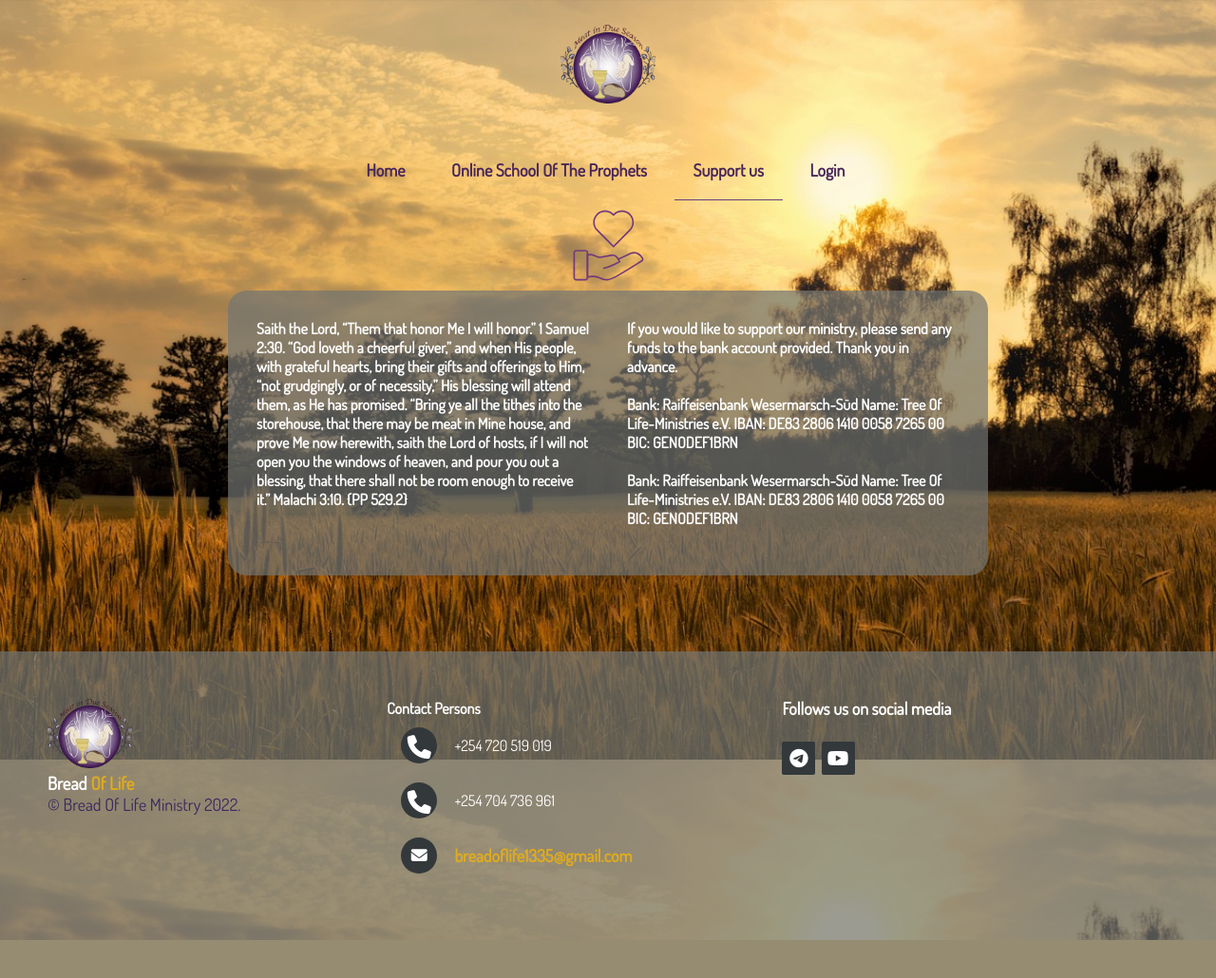
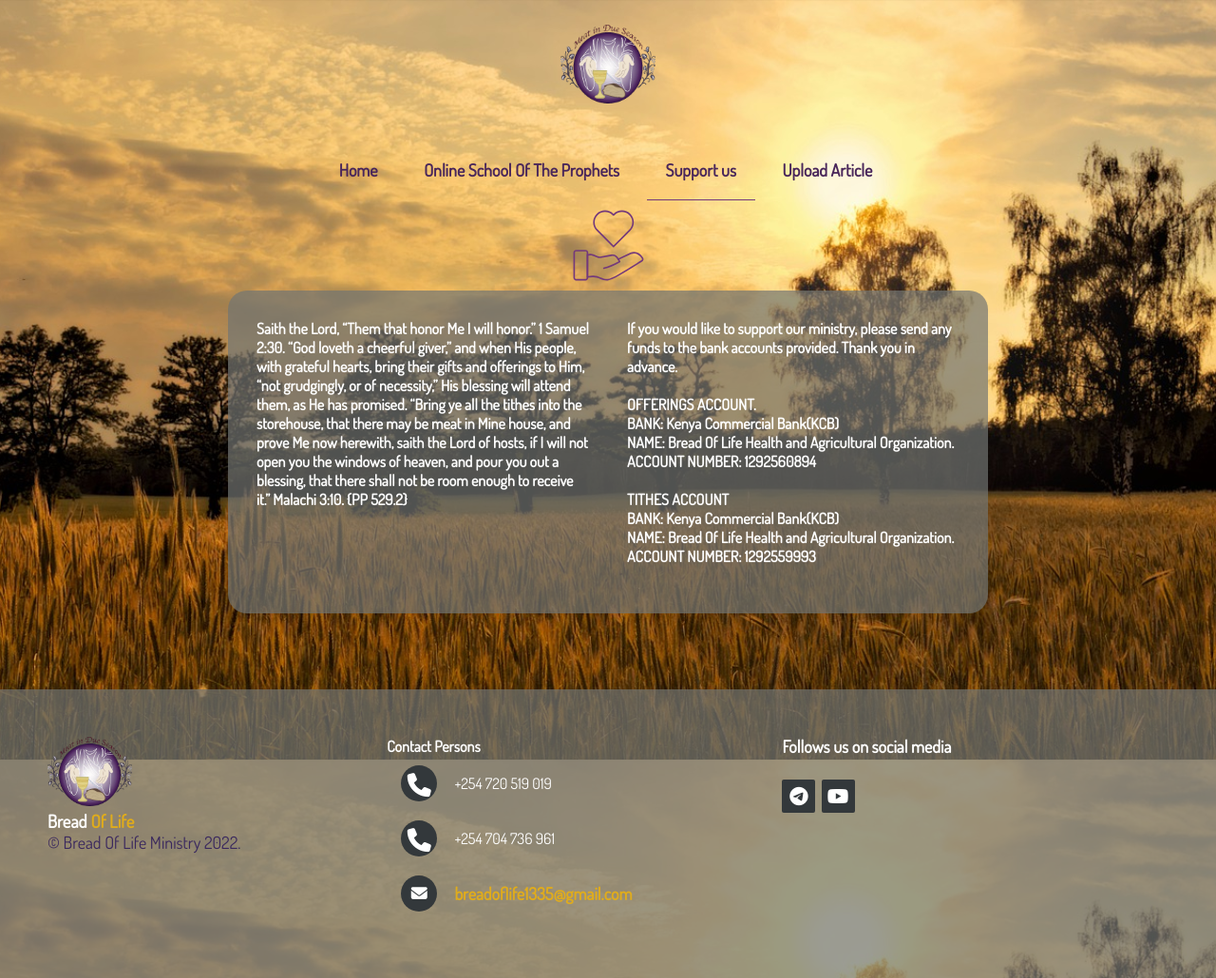
Before and after one commit to kennankole/heroku-deploy-demo, a Flask app: page /support in a window 1280 px wide. Shown: the whole page at 95% size. Before the commit the page ends 990 px from the top, so only its background shows below. Run offline with Flask 2, Linux system fonts and the light colour scheme; some libraries are stand-ins or nearby versions.

Commit message:
Suspended the authentication functionality - Removed login requirement for file upload - Removed login and logout urls from base.html

```diff
--- a/app/routes.py
+++ b/app/routes.py
@@ -34,59 +34,54 @@ def school():
 
 
 # @login_required
-@home.route('/articles/<int:id>/', methods=['POST', 'GET'])
-def upload_articles(id):
-    if current_user.email in authorize_emails:
-        user = User.query.filter_by(id=id).first()
-        if request.method == 'POST':
-            if 'file' not in request.files:
-                flash('No file part')
-            file = request.files['file']
-            name = request.form['name']
-            if file.filename == '':
-                flash('No file selected')
-                return redirect(url_for('home.upload_articles'))
-            if file and allowed_file(file.filename):
-                filename = secure_filename(file.filename)
-                # save the Uploaded file
-                # file.save(os.path.join(app.root_path, 'static/documents', filename))
-                file.save(os.path.join(app.root_path, 'media/documents', filename))
-                #Generate a thumbnail from the PDF
-                file_thumbnail = pdf_thumbnail(filename)
-                image_name = file_thumbnail.split('/')
-                #Save the generated thumbnail
-                thumbnail_path = save_photo(file_thumbnail)
+@home.route('/articles', methods=['POST', 'GET'])
+def upload_articles():
+    # if current_user.email in authorize_emails:
+        # user = User.query.filter_by(id=id).first()
+    if request.method == 'POST':
+        if 'file' not in request.files:
+            flash('No file part')
+        file = request.files['file']
+        name = request.form['name']
+        if file.filename == '':
+            flash('No file selected')
+            return redirect(url_for('home.upload_articles'))
+        if file and allowed_file(file.filename):
+            filename = secure_filename(file.filename)
+            # save the Uploaded file
+            file.save(os.path.join(app.root_path, 'static/documents', filename))
+            #Generate a thumbnail from the PDF
+            file_thumbnail = pdf_thumbnail(filename)
+            image_name = file_thumbnail.split('/')
+            #Save the generated thumbnail
+            thumbnail_path = save_photo(file_thumbnail)
 
 
-                new_article = Document(
-                    title=name,
-                    pdf_file=filename,
-                    pdf_thumbnail=thumbnail_path,
-                    author=user.unique_id
-                )
-                db.session.add(new_article)
-                db.session.commit()
+            new_article = Document(
+                title=name,
+                pdf_file=filename,
+                pdf_thumbnail=thumbnail_path,
+            )
+            db.session.add(new_article)
+            db.session.commit()
 
-            # Upload pdf file to s3 bucket.
-            # doc_path = os.path.join(app.root_path, 'static/documents', filename)
-            doc_path = os.path.join(app.root_path, 'media/documents', filename)
-            s3_pdf_file_upload(path=doc_path, filename=filename)
+        # Upload pdf file to s3 bucket.
+        doc_path = os.path.join(app.root_path, 'static/documents', filename)
+        s3_pdf_file_upload(path=doc_path, filename=filename)
 
-            # Upload pdf thumbnail to s3
-            # picture_path = os.path.join(app.root_path, 'static/photos', file_thumbnail)
-            picture_path = os.path.join(app.root_path, 'media/photos', file_thumbnail)
-            s3_pdf_thumbnail_file_upload(path=picture_path, filename=image_name[-1])
+        # Upload pdf thumbnail to s3
+        picture_path = os.path.join(app.root_path, 'static/photos', file_thumbnail)
+        s3_pdf_thumbnail_file_upload(path=picture_path, filename=image_name[-1])
 
 
-            return redirect(url_for('home.list_documents'))
-        return render_template('articles.html')
-    else:
-        return render_template('upload_404.html')
+        return redirect(url_for('home.list_documents'))
+    return render_template('articles.html')
+
 
 
 @home.route('/uploaded/files/<name>', methods=['GET', 'POST'])
 def uploaded_file(name):
-    return send_from_directory(os.path.join(app.root_path, 'media/documents'), name)
+    return send_from_directory(os.path.join(app.root_path, 'static/documents'), name)
 
 @home.route('/documents', methods=['GET', 'POST'])
 def list_documents():
--- a/app/templates/base.html
+++ b/app/templates/base.html
@@ -21,21 +21,13 @@
         <img src="{{ url_for('static', filename='photos/logo.png' )}}" alt="" class="logo" >
       </div>
     <nav class="nav">
-        {% if current_user.is_authenticated %}
         <a href="{{ url_for('home.home_page') }}" class="nav-link">Home</a>
-        <a href="{{ url_for('auth.logout') }}" class="nav-link">Logout</a>
+        <!-- <a href="{{ url_for('auth.logout') }}" class="nav-link">Logout</a> -->
         <a href="{{ url_for('home.school' ) }}" class="nav-link">Online School Of The Prophets</a>
         <a href="{{ url_for('home.support') }}" class="nav-link">Support us</a>
-        <a href="{{ url_for('auth.account' ) }}" class="nav-link">Profile</a>
-        {% if current_user.email in email %}
-        <a href="{{ url_for('home.upload_articles', id=current_user.id )}}" class="nav-link">Upload Article</a>
-        {% endif %}
-        {% else %}
-        <a href="{{ url_for('home.home_page') }}" class="nav-link">Home</a>
-        <a href="{{ url_for('home.school' ) }}" class="nav-link">Online School Of The Prophets</a>
-        <a href="{{ url_for('home.support') }}" class="nav-link">Support us</a>
-        <a href="{{ url_for('auth.login') }}" class="nav-link">Login</a>
-        {% endif %}
+        <!-- <a href="{{ url_for('auth.account' ) }}" class="nav-link">Profile</a> -->
+        <a href="{{ url_for('home.upload_articles')}}" class="nav-link">Upload Article</a>
+        <!-- <a href="{{ url_for('auth.login') }}" class="nav-link">Login</a> -->
     </nav>
     {% endblock header %}
     <script src="{{url_for('static', filename='js/index.js') }}"></script>
--- a/app/templates/support.html
+++ b/app/templates/support.html
@@ -25,30 +25,30 @@
         <section>
             <p id="text">
                 If you would like to support our ministry,
-                please send any funds to the bank account provided.
+                please send any funds to the bank accounts provided.
                 Thank you in advance.
             </p>
         </section>
         <section>
             <p id="text">
-                Bank: Raiffeisenbank Wesermarsch-Süd
+                OFFERINGS ACCOUNT.<br>
 
-                Name: Tree Of Life-Ministries e.V.
+                BANK: Kenya Commercial Bank(KCB)<br>
 
-                IBAN: DE83 2806 1410 0058 7265 00
+                NAME: Bread Of Life Health and Agricultural Organization.<br>
 
-                BIC: GENODEF1BRN
+                ACCOUNT NUMBER: 1292560894
             </p>
         </section>
         <section>
             <p id="text">
-                Bank: Raiffeisenbank Wesermarsch-Süd
+                TITHES ACCOUNT<br>
 
-                Name: Tree Of Life-Ministries e.V.
+                BANK: Kenya Commercial Bank(KCB)<br>
 
-                IBAN: DE83 2806 1410 0058 7265 00
+                NAME: Bread Of Life Health and Agricultural Organization.<br>
 
-                BIC: GENODEF1BRN
+                ACCOUNT NUMBER: 1292559993
             </p>
         </section>
     </div>
--- a/wsgi.py
+++ b/wsgi.py
@@ -1,3 +1,4 @@
+from matplotlib.style import context
 from app import create_app
 from flask_talisman import Talisman
 from app.config import Config
@@ -7,15 +8,18 @@ app = create_app()
 
 # Talisman(app, content_security_policy=None)
 if __name__ == '__main__':
-    # app.run(debug=True)
-    if Config.FLASK_ENV == "development":
-        print("development")
-        # Talisman(app, content_security_policy=None)
-        # app.run(ssl_context="adhoc", debug=True, host='0.0.0.0', port=443) #docker https
-        app.run(ssl_context="adhoc")
-    else:
-        # Talisman(app, content_security_policy=None)
-        app.run(ssl_context="adhoc", debug=False)
+    # Talisman(app, content_security_policy=None)
+    app.run(ssl_context="adhoc")
+    # # app.run(debug=True)
+    # if Config.FLASK_ENV == "development":
+    #     print("development")
+    #     # Talisman(app, content_security_policy=None)
+    #     app.run(ssl_context="adhoc", debug=True, host='0.0.0.0', port=443) #docker https
+    #     # Talisman(app, content_security_policy=None)
+    #     # app.run(ssl_context="adhoc")
+    # else:
+    #     Talisman(app, content_security_policy=None)
+    #     app.run(ssl_context="adhoc", debug=False)
 
 # ssl_context="adhoc",
 # Procfile command gunicorn
```
Also changed, not shown: docker-compose.yml (+2 -32 lines), app/static/documents/thumbnails/5807602c40a604b80469f45a29ba9a9f-256x256.jpeg (deleted), app/static/documents/thumbnails/be79df6aba15c5d69a66a3ff3a98bd12-256x256.jpeg (deleted), app/static/photos/2e6ebfb8dc5cad0c.jpeg (deleted), app/static/photos/67b837ea704e140b.jpeg (deleted), app/static/photos/d1a842c33a6050c4.jpeg (deleted), app/static/photos/de0d432728b678c8.jpeg (deleted), app/static/photos/eed34f40978fb5ce.jpeg (deleted), app/static/photos/f62ee33d3ff05c68.jpeg (deleted), app/static/photos/ff9cd448c5dc75ac.jpeg (deleted), 6 other files.
